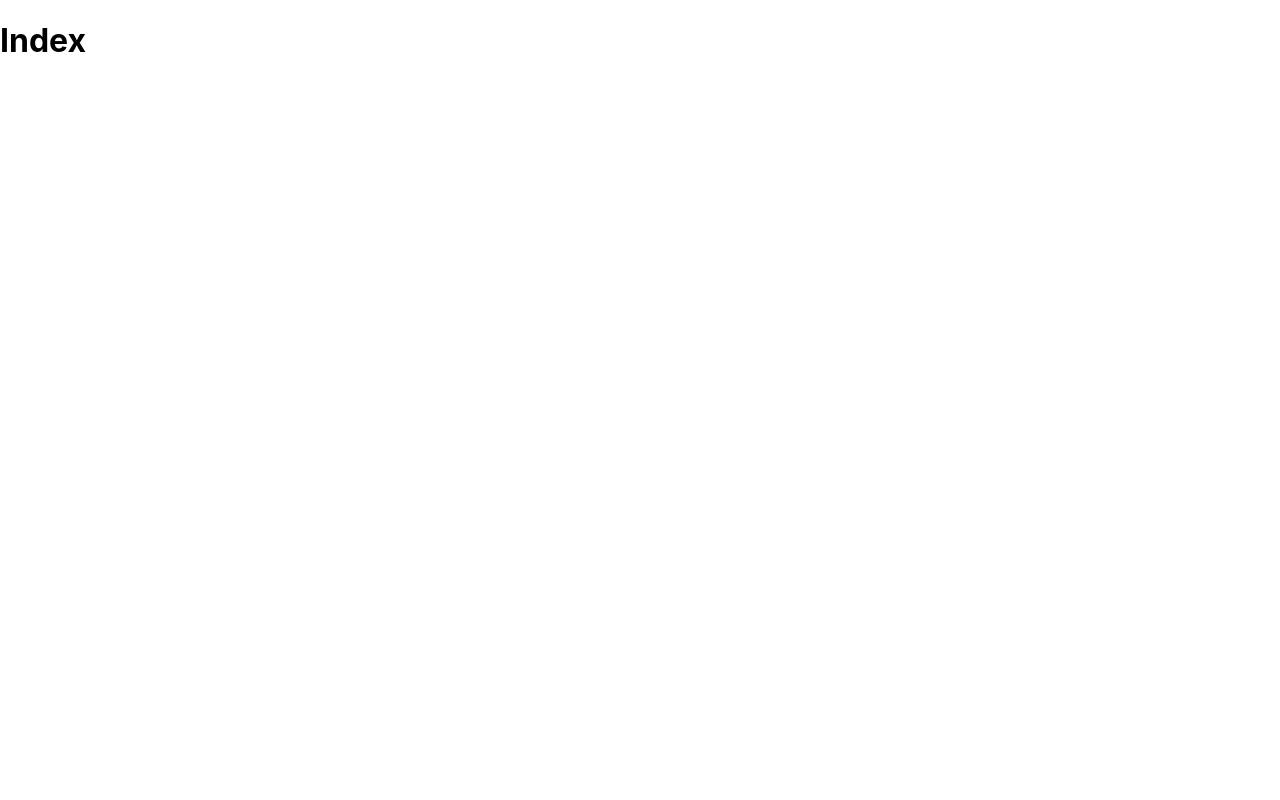
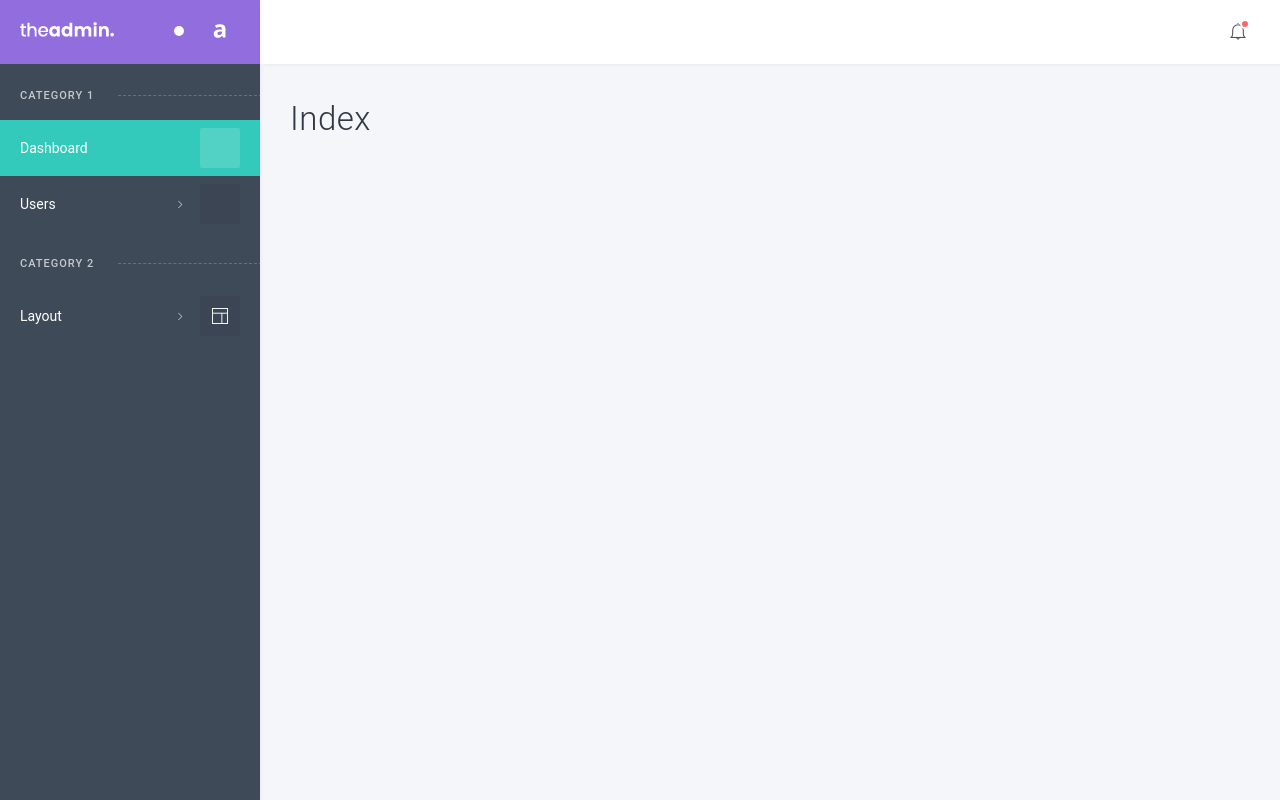
Before and after one commit to igor110055/myDASHBOARD, a Next.js app: page / in a window 1280 px wide. Built offline with nearby package versions, Linux system fonts and the light colour scheme; a web font is replaced by a local one.

Commit message:
making LAYOUT

```diff
--- a/components/Header/Sidebar.jsx
+++ b/components/Header/Sidebar.jsx
@@ -1,6 +1,88 @@
 
 export default function Sidebar() {
   return (
-    <div>Sidebar</div>
+    <aside className="sidebar sidebar-icons-right sidebar-icons-boxed sidebar-expand-lg">
+      <header className="sidebar-header">
+        <a className="logo-icon" href="#">
+          <img src="assets/img/logo-icon-light.png" alt="logo icon" />
+        </a>
+        <span className="logo">
+          <a href="#">
+            <img src="/assets/img/logo-light.png" alt="logo" />
+          </a>
+        </span>
+        <span className="sidebar-toggle-fold"></span>
+      </header>
+
+      <nav className="sidebar-navigation">
+        <ul className="menu">
+          <li className="menu-category">Category 1</li>
+
+          <li className="menu-item active">
+            <a className="menu-link" href="../dashboard/general.html">
+              <span className="icon fa fa-home"></span>
+              <span className="title">Dashboard</span>
+            </a>
+          </li>
+
+          <li className="menu-item">
+            <a className="menu-link" href="#">
+              <span className="icon fa fa-user"></span>
+              <span className="title">Users</span>
+              <span className="arrow"></span>
+            </a>
+
+            <ul className="menu-submenu">
+              <li className="menu-item">
+                <a className="menu-link" href="#">
+                  <span className="dot"></span>
+                  <span className="title">Moderators</span>
+                </a>
+              </li>
+
+              <li className="menu-item">
+                <a className="menu-link" href="#">
+                  <span className="dot"></span>
+                  <span className="title">Customers</span>
+                </a>
+              </li>
+            </ul>
+          </li>
+
+          <li className="menu-category">Category 2</li>
+
+          <li className="menu-item">
+            <a className="menu-link" href="#">
+              <span className="icon ti-layout"></span>
+              <span className="title">Layout</span>
+              <span className="arrow"></span>
+            </a>
+
+            <ul className="menu-submenu">
+              <li className="menu-item">
+                <a className="menu-link" href="#">
+                  <span className="dot"></span>
+                  <span className="title">Sidebar</span>
+                </a>
+              </li>
+
+              <li className="menu-item">
+                <a className="menu-link" href="#">
+                  <span className="dot"></span>
+                  <span className="title">Header</span>
+                </a>
+              </li>
+
+              <li className="menu-item">
+                <a className="menu-link" href="#">
+                  <span className="dot"></span>
+                  <span className="title">Footer</span>
+                </a>
+              </li>
+            </ul>
+          </li>
+        </ul>
+      </nav>
+    </aside>
   )
 }
--- a/components/Header/Topbar.jsx
+++ b/components/Header/Topbar.jsx
@@ -1,6 +1,89 @@
 
 export default function Topbar() {
   return (
-    <div>Topbar</div>
+    <header className="topbar">
+      <div className="topbar-left">
+        <span className="topbar-btn sidebar-toggler">
+          <i>&#9776;</i>
+        </span>
+      </div>
+
+      <div className="topbar-right">
+        <ul className="topbar-btns">
+          {/* <!-- Notifications --> */}
+          <li className="dropdown d-none d-md-block">
+            <span className="topbar-btn has-new" data-toggle="dropdown">
+              <i className="ti-bell"></i>
+            </span>
+            <div className="dropdown-menu dropdown-menu-right">
+              <div className="media-list media-list-hover media-list-divided media-list-xs">
+                <a className="media media-new" href="#">
+                  <span className="avatar bg-success">
+                    <i className="ti-user"></i>
+                  </span>
+                  <div className="media-body">
+                    <p>New user registered</p>
+                    <time dateTime="2018-07-14 20:00">Just now</time>
+                  </div>
+                </a>
+
+                <a className="media" href="#">
+                  <span className="avatar bg-info">
+                    <i className="ti-shopping-cart"></i>
+                  </span>
+                  <div className="media-body">
+                    <p>New order received</p>
+                    <time dateTime="2018-07-14 20:00">2 min ago</time>
+                  </div>
+                </a>
+
+                <a className="media" href="#">
+                  <span className="avatar bg-warning">
+                    <i className="ti-face-sad"></i>
+                  </span>
+                  <div className="media-body">
+                    <p>
+                      Refund request from <b>Ashlyn Culotta</b>
+                    </p>
+                    <time dateTime="2018-07-14 20:00">24 min ago</time>
+                  </div>
+                </a>
+
+                <a className="media" href="#">
+                  <span className="avatar bg-primary">
+                    <i className="ti-money"></i>
+                  </span>
+                  <div className="media-body">
+                    <p>New payment has made through PayPal</p>
+                    <time dateTime="2018-07-14 20:00">53 min ago</time>
+                  </div>
+                </a>
+              </div>
+
+              <div className="dropdown-footer">
+                <div className="left">
+                  <a href="#">Read all notifications</a>
+                </div>
+
+                <div className="right">
+                  <a href="#" data-provide="tooltip" title="Mark all as read">
+                    <i className="fa fa-circle-o"></i>
+                  </a>
+                  <a href="#" data-provide="tooltip" title="Update">
+                    <i className="fa fa-repeat"></i>
+                  </a>
+                  <a href="#" data-provide="tooltip" title="Settings">
+                    <i className="fa fa-gear"></i>
+                  </a>
+                </div>
+              </div>
+            </div>
+          </li>
+          {/* <!-- END Notifications --> */}
+        </ul>
+
+
+      </div>
+    </header>
   )
 }
--- a/components/Layout.jsx
+++ b/components/Layout.jsx
@@ -0,0 +1,45 @@
+import Head from "next/head";
+import Sidebar from "./Header/Sidebar";
+import Topbar from "./Header/Topbar";
+
+export default function Layout({children}) {
+  return (
+    <>
+      <Head>
+        <meta charSet="utf-8" />
+        <meta
+          name="viewport"
+          content="width=device-width, initial-scale=1, shrink-to-fit=no"
+        />
+        <meta
+          name="description"
+          content="dashboard "
+        />
+
+        <title>Dashboard</title>
+      </Head>
+      {/* <!-- Preloader --> */}
+
+      {/* <!-- Sidebar --> */}
+
+      <Sidebar/>
+      {/* <!-- END Sidebar --> */}
+
+      {/* <!-- Topbar --> */}
+      <Topbar/>
+      {/* <!-- END Topbar --> */}
+      {/* <!-- Main container --> */}
+      <main className="main-container">
+        <div className="main-content">
+            {children}
+        </div>
+      </main>
+      {/* <!--/.main-content --> */}
+
+      {/* <!-- Scripts --> */}
+      <script src="/assets/js/core.min.js"></script>
+      <script src="/assets/js/app.min.js"></script>
+      <script src="/assets/js/script.min.js"></script>
+    </>
+  );
+}
--- a/pages/_app.jsx
+++ b/pages/_app.jsx
@@ -1,7 +1,17 @@
-import '../styles/globals.css'
+import "../styles/globals.css";
+import "../public/assets/css/core.min.css";
+import "../public/assets/css/app.min.css";
+
+
+
+import Layout from "../components/Layout";
 
 function MyApp({ Component, pageProps }) {
-  return <Component {...pageProps} />
+  return (
+    <Layout>
+      <Component {...pageProps} />
+    </Layout>
+  );
 }
 
-export default MyApp
+export default MyApp;
```
